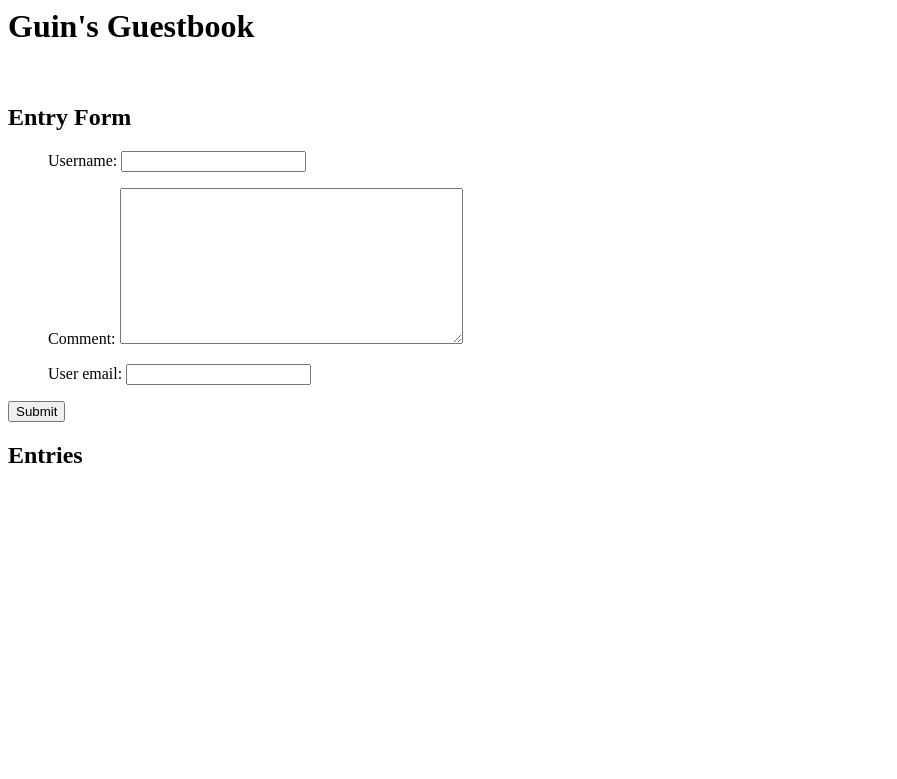
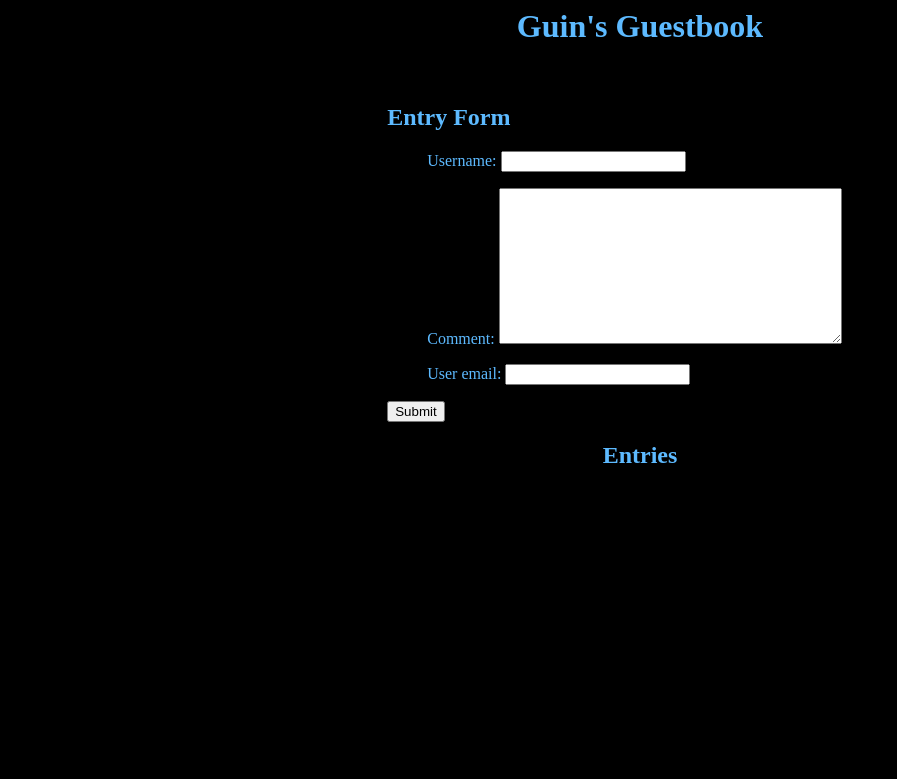
Before and after one commit to Guin-/Django_Guestbook, a Django app: page /gbook/ in a window 1280 px wide. Shown: the top 779 px of the page, without its empty margins (0-897 px from the left). Run offline with Django 3.2, Linux system fonts and the light colour scheme.

Commit message:
add base css file

```diff
--- /dev/null
+++ b/guestbook/gbook/Static/gbook/style.css
@@ -0,0 +1,29 @@
+/* Base styling for Guestbook Index page */
+
+body {
+	background-color: black;
+	color: #5dbaff
+	}
+
+h1 {
+	color: #5dbaff
+}
+
+h2 {
+	color: #5dbaff
+}
+
+p {
+	color: #5dbaff
+}
+
+.container {
+	text-align: center;
+}
+
+#form {
+	margin: 0 auto;
+	text-align: left;
+	width: 40%;
+
+}
--- a/guestbook/gbook/templates/gbook/index.html
+++ b/guestbook/gbook/templates/gbook/index.html
@@ -1,11 +1,20 @@
+
 <html>
 <head>
+
+{% load staticfiles %}
+<link rel="stylesheet" type = "text/css" href=" {% static 'gbook/style.css' %}"/>
 <title> Guin's Guestbook </title>
 </head>
 
 <body>
+
+<div id = "header" class = "container">
 	<h1>Guin's Guestbook</h1>
 <br>
+</div>
+
+<div id= "form" class = "container">
 {% block content %}
 	<h2> Entry Form </h2>
 
@@ -16,8 +25,11 @@
 			<button type="submit"> Submit </button>
 		</form>
 {% endblock content %}
+</div>
 
+<div id= "entries" class = "container">
 <h2> Entries </h2>
+</div>
 
 </body>
 </html>
--- a/guestbook/gbook/views.py
+++ b/guestbook/gbook/views.py
@@ -2,23 +2,39 @@ from django.shortcuts import render, redirect
 from django.http import HttpResponse
 from gbook.forms import EntryForm
 
+import datetime
+
+
+
 def index(request):
 	if request.method == "POST":
+		form = EntryForm(request.POST)
 		if form.is_valid():
-			form = EntryForm(request.POST)
-
-		#model_instance = form.save(commit = False)
-		#model_instance.timestamp = timezone.now()
-		#model_instance.save()
-		return render(request, '/gbook/index.html', {'form':form})
+			f_instance = form.save()
+			#model_instance.timestamp = timestamp
+			#model_instance.save()
+		return render(request, 'gbook/index.html', {'form':form})
 	else:
 		form = EntryForm()
 		return render(request, 'gbook/index.html', {'form':form})
 
+def entry(request):
+	if request.method == "POST" and form.is_valid():
+		f_instance = form.save()
+		return f_instance
 
+# Form shows up. Fill out. Submit. Form returned with fields filled in.
+'''
+def index(request):
+	if request.method == "POST":
+		form = EntryForm(request.POST)
+		if form.is_valid():
+			#f_instance = form.save()
+			#model_instance.timestamp = timestamp
+			#model_instance.save()
+			return render(request, 'gbook/index.html', {'form':form})
 
-
-
+'''
 
 
 # return form data on same index.html template below the display of the form
```
Also changed, not shown: guestbook/db.sqlite3.
